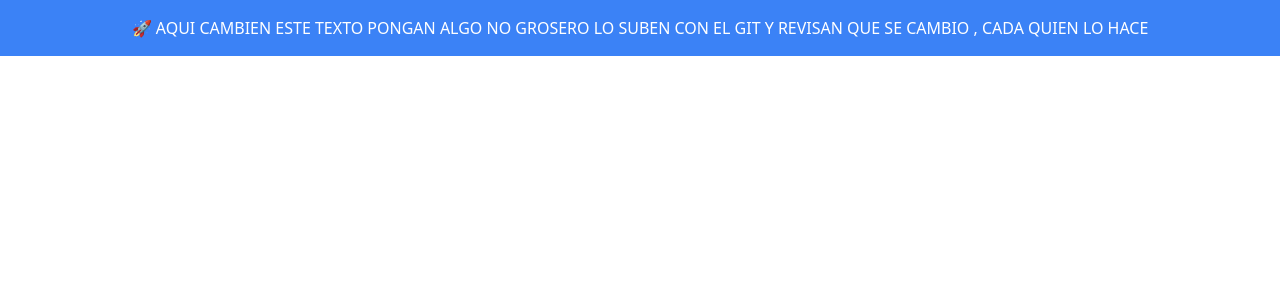
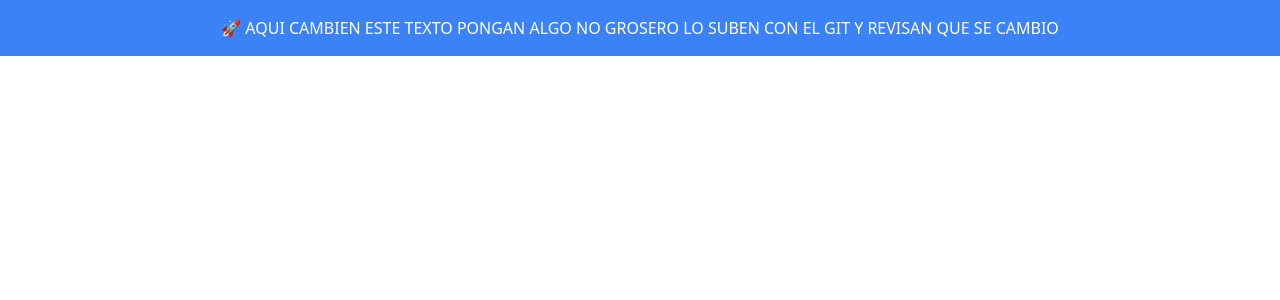
Before and after one commit to geovanni143/pollos-manager, a React (Create React App) app in the folder frontend/: page / in a window 1280 px wide. Shown: the top 300 px of the page. Built offline with nearby package versions, Linux system fonts and the light colour scheme.

Commit message:
Frontend Configurado

```diff
--- a/frontend/src/App.js
+++ b/frontend/src/App.js
@@ -1,7 +1,7 @@
 function App() {
   return (
     <div className="bg-blue-500 text-white text-center p-4">
-      🚀 AQUI CAMBIEN ESTE TEXTO PONGAN ALGO NO GROSERO LO SUBEN CON EL GIT Y REVISAN QUE SE CAMBIO  , CADA QUIEN LO HACE
+      🚀 AQUI CAMBIEN ESTE TEXTO PONGAN ALGO NO GROSERO LO SUBEN CON EL GIT Y REVISAN QUE SE CAMBIO
     </div>
   );
 }
```
